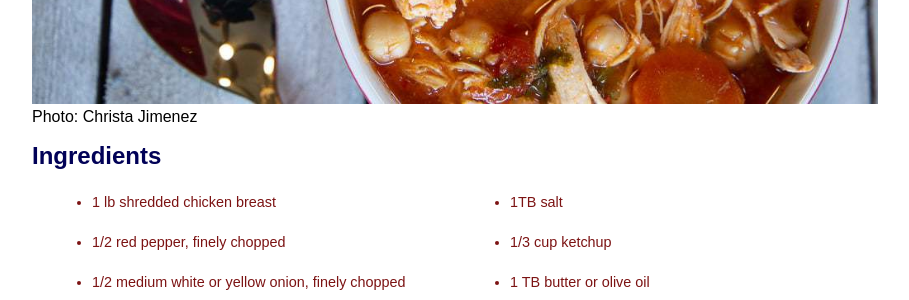
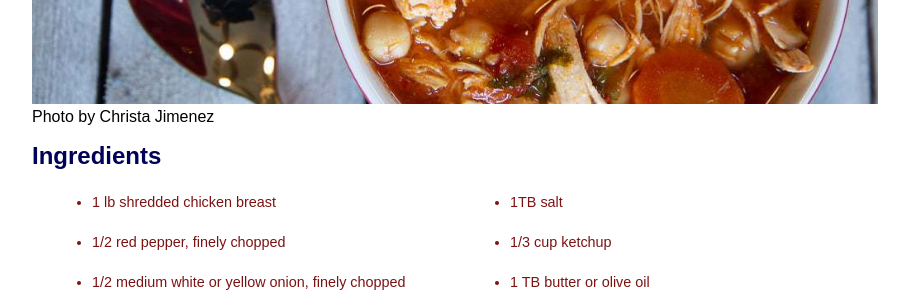
Before and after one commit to DianaMiu/recipesdiana, a Jekyll site: the page built from _recipes/recipe2.md, in a window 1280 px wide. Shown: the part 675-975 px from the top of the page, without its empty margins (185-1094 px from the left). Built offline with Jekyll 4.4.1, drawn with Linux system fonts in a browser that asks for light colours.

Commit message:
Update Recipe “recipe2”

```diff
--- a/_recipes/recipe2.md
+++ b/_recipes/recipe2.md
@@ -9,7 +9,7 @@ This savory garbanzo bean soup is packed with protein and fiber- and traditional
 
 This soup is a very popular dish in Costa Rica- but you will almost never find it on a menu. It’s one of those recipes people make at home, but don’t go out to eat and crave. That’s probably because it’s simple to make from scratch, and can be reheated for several rounds of meals. It’s a relatively inexpensive recipe if you are feeding your family on a budget, and it’s easy to feed a crowd.
 
-![](../uploads/garbanzo-bean-soup-with-white-rice.jpg "Photo: Christa Jimenez")
+![](../uploads/garbanzo-bean-soup-with-white-rice.jpg "Photo by Christa Jimenez")
 
 ## Ingredients
 
```
